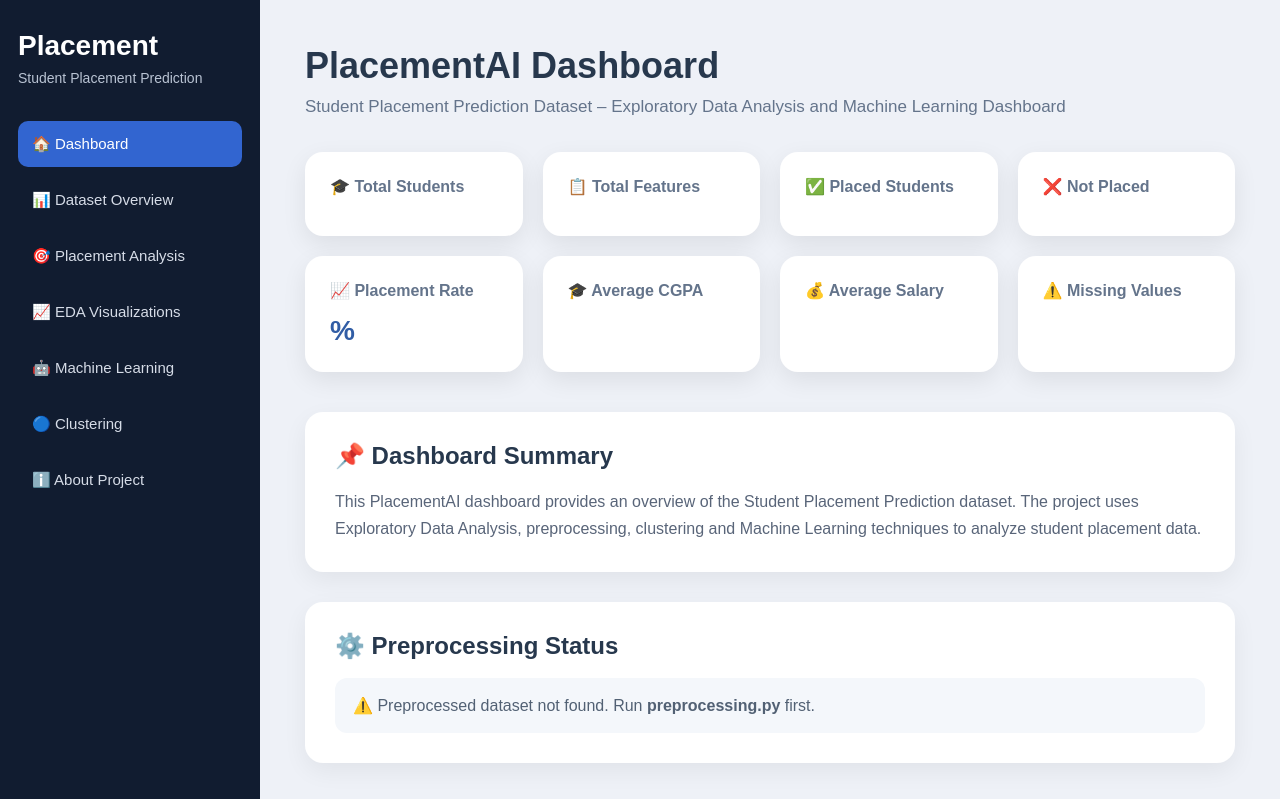
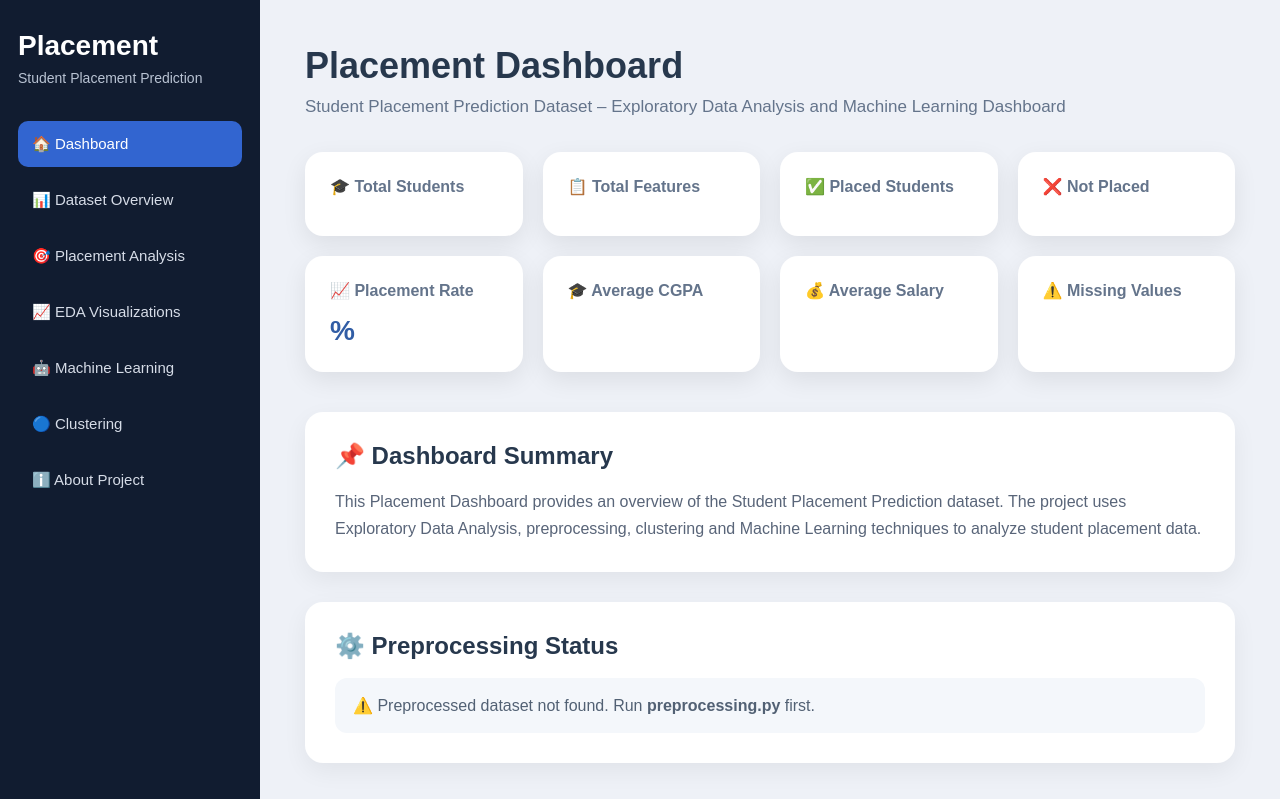
Before and after one commit to Satya20449/ML-PROGRAMS, a Flask app: template Dashboard/templates/index.html in a window 1280 px wide. Shown: the top 799 px of the page. Run offline with Flask 3, Linux system fonts and the light colour scheme; the template is opened without the code that fills it, so the values that code supplies are empty.

Commit message:
Changed PlacementAI to Placement

```diff
--- a/Dashboard/templates/index.html
+++ b/Dashboard/templates/index.html
@@ -516,7 +516,7 @@
 
     <div id="dashboard" class="page active-page">
 
-        <h1>PlacementAI Dashboard</h1>
+        <h1>Placement Dashboard</h1>
 
         <p class="subtitle">
             Student Placement Prediction Dataset –
@@ -606,7 +606,7 @@
             <h2>📌 Dashboard Summary</h2>
 
             <p>
-                This PlacementAI dashboard provides an overview
+                This Placement Dashboard provides an overview
                 of the Student Placement Prediction dataset.
                 The project uses Exploratory Data Analysis,
                 preprocessing, clustering and Machine Learning
@@ -1304,7 +1304,7 @@
             <h2>🎓 Project Name</h2>
 
             <p>
-                PlacementAI – Student Placement Prediction System
+                Placement – Student Placement Prediction System
             </p>
 
         </div>
```
